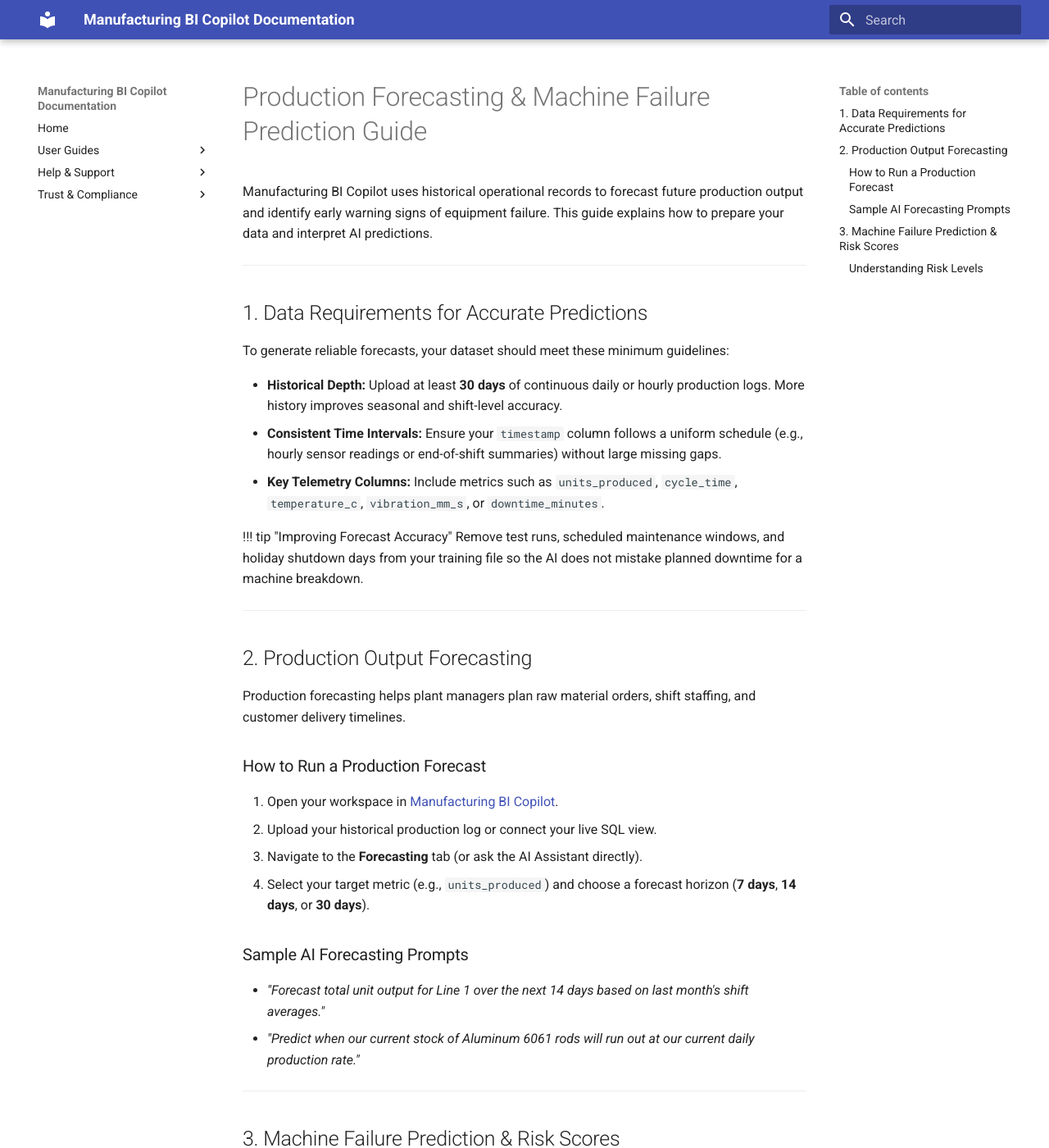
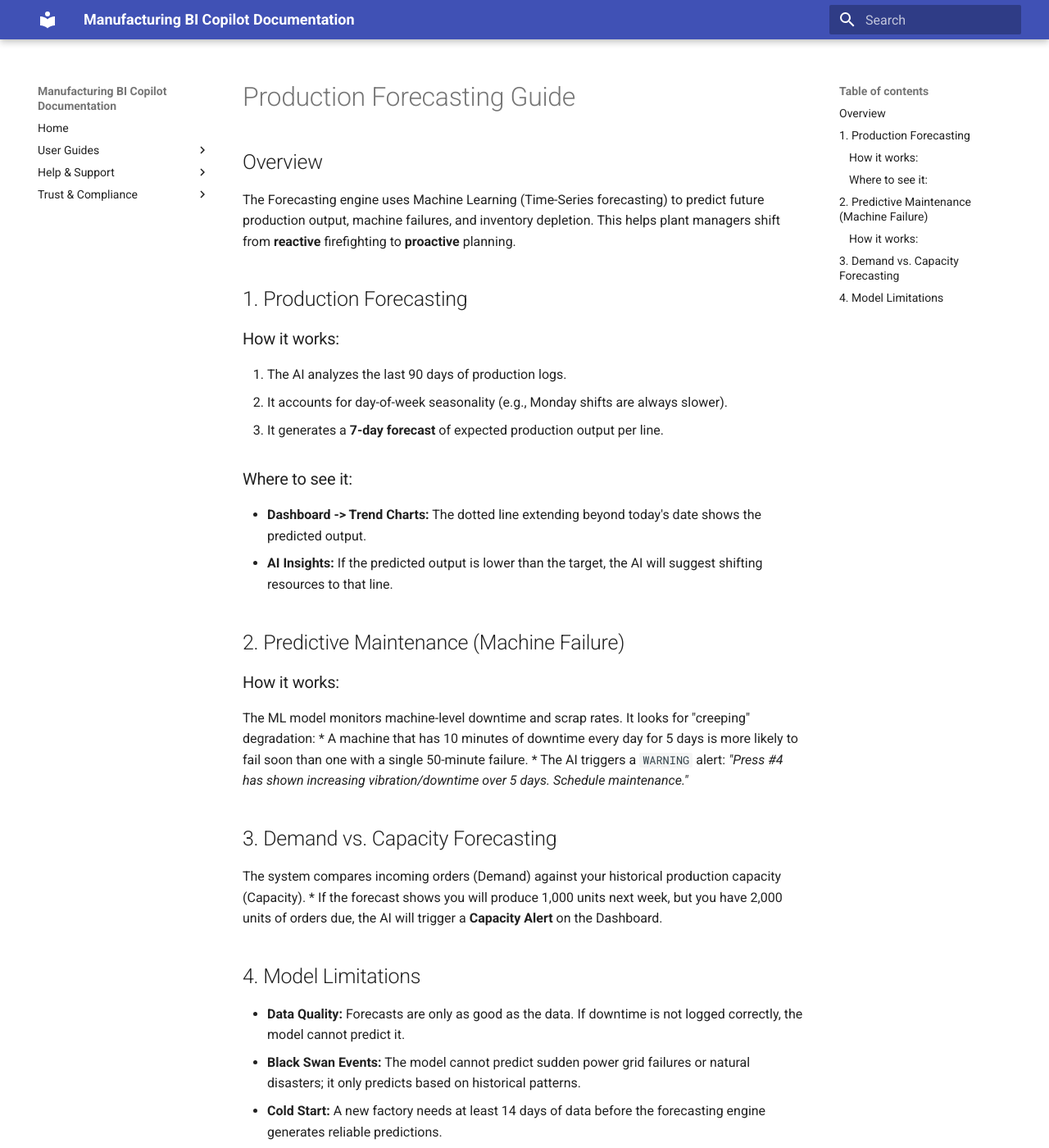
Before and after one commit to mayurlohar955-lgtm/manufacturing-bi-copilot-docs, an MkDocs documentation site: the page built from docs/FORECASTING_GUIDE.md, in a window 1280 px wide and 1400 px high. Shown: the whole window at 82% size. Built offline with MkDocs 1.6.1 and Material for MkDocs 9.7.7, drawn with Linux system fonts in a browser that asks for light colours; some of the changed text lies outside the part shown.

Commit message:
Revise and simplify Production Forecasting Guide
Updated the Production Forecasting Guide to streamline content and improve clarity on data requirements and predictive maintenance.

```diff
--- a/docs/FORECASTING_GUIDE.md
+++ b/docs/FORECASTING_GUIDE.md
@@ -1,50 +1,33 @@
-# Production Forecasting & Machine Failure Prediction Guide
+# Production Forecasting Guide
 
-Manufacturing BI Copilot uses historical operational records to forecast future production output and identify early warning signs of equipment failure. This guide explains how to prepare your data and interpret AI predictions.
+## Overview
+The Forecasting engine uses Machine Learning (Time-Series forecasting) to predict future production output, machine failures, and inventory depletion. This helps plant managers shift from **reactive** firefighting to **proactive** planning.
 
----
+## 1. Production Forecasting
 
-## 1. Data Requirements for Accurate Predictions
+### How it works:
+1. The AI analyzes the last 90 days of production logs.
+2. It accounts for day-of-week seasonality (e.g., Monday shifts are always slower).
+3. It generates a **7-day forecast** of expected production output per line.
 
-To generate reliable forecasts, your dataset should meet these minimum guidelines:
+### Where to see it:
+*   **Dashboard -> Trend Charts:** The dotted line extending beyond today's date shows the predicted output.
+*   **AI Insights:** If the predicted output is lower than the target, the AI will suggest shifting resources to that line.
 
-* **Historical Depth:** Upload at least **30 days** of continuous daily or hourly production logs. More history improves seasonal and shift-level accuracy.
-* **Consistent Time Intervals:** Ensure your `timestamp` column follows a uniform schedule (e.g., hourly sensor readings or end-of-shift summaries) without large missing gaps.
-* **Key Telemetry Columns:** Include metrics such as `units_produced`, `cycle_time`, `temperature_c`, `vibration_mm_s`, or `downtime_minutes`.
+## 2. Predictive Maintenance (Machine Failure)
 
-!!! tip "Improving Forecast Accuracy"
-    Remove test runs, scheduled maintenance windows, and holiday shutdown days from your training file so the AI does not mistake planned downtime for a machine breakdown.
+### How it works:
+The ML model monitors machine-level downtime and scrap rates. It looks for "creeping" degradation:
+*   A machine that has 10 minutes of downtime every day for 5 days is more likely to fail soon than one with a single 50-minute failure.
+*   The AI triggers a `WARNING` alert: *"Press #4 has shown increasing vibration/downtime over 5 days. Schedule maintenance."*
 
----
+## 3. Demand vs. Capacity Forecasting
 
-## 2. Production Output Forecasting
+The system compares incoming orders (Demand) against your historical production capacity (Capacity).
+*   If the forecast shows you will produce 1,000 units next week, but you have 2,000 units of orders due, the AI will trigger a **Capacity Alert** on the Dashboard.
 
-Production forecasting helps plant managers plan raw material orders, shift staffing, and customer delivery timelines.
+## 4. Model Limitations
 
-### How to Run a Production Forecast
-1. Open your workspace in [Manufacturing BI Copilot](https://bhavu.co).
-2. Upload your historical production log or connect your live SQL view.
-3. Navigate to the **Forecasting** tab (or ask the AI Assistant directly).
-4. Select your target metric (e.g., `units_produced`) and choose a forecast horizon (**7 days**, **14 days**, or **30 days**).
-
-### Sample AI Forecasting Prompts
-* *"Forecast total unit output for Line 1 over the next 14 days based on last month's shift averages."*
-* *"Predict when our current stock of Aluminum 6061 rods will run out at our current daily production rate."*
-
----
-
-## 3. Machine Failure Prediction & Risk Scores
-
-Instead of waiting for a sudden breakdown, the platform monitors gradual drift in machine operating parameters to flag maintenance risks early.
-
-### Understanding Risk Levels
-The system evaluates equipment health and assigns a clear risk status:
-
-| Risk Level | Risk Score | What It Means | Recommended Action |
-| :--- | :--- | :--- | :--- |
-| **Normal** | `0% – 39%` | Machine telemetry is within standard operating limits. | Continue normal production schedule. |
-| **Elevated** | `40% – 69%` | Minor drift detected (e.g., rising temperature or slower cycle times). | Inspect during the next scheduled shift changeover. |
-| **Critical** | `70% – 100%` | High probability of component wear or impending failure. | Schedule immediate preventive maintenance check. |
-
-!!! warning "Engineering Review Required"
-    Machine failure predictions are statistical risk indicators based on historical data patterns. Always have a qualified maintenance engineer physically inspect the equipment before shutting down a production line.
+*   **Data Quality:** Forecasts are only as good as the data. If downtime is not logged correctly, the model cannot predict it.
+*   **Black Swan Events:** The model cannot predict sudden power grid failures or natural disasters; it only predicts based on historical patterns.
+*   **Cold Start:** A new factory needs at least 14 days of data before the forecasting engine generates reliable predictions.
```
